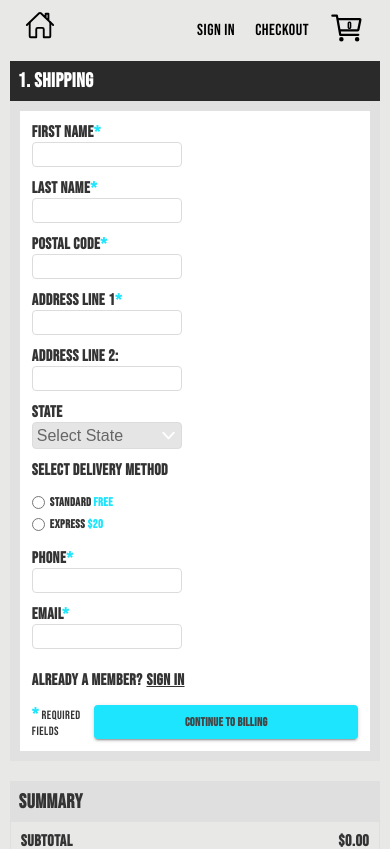
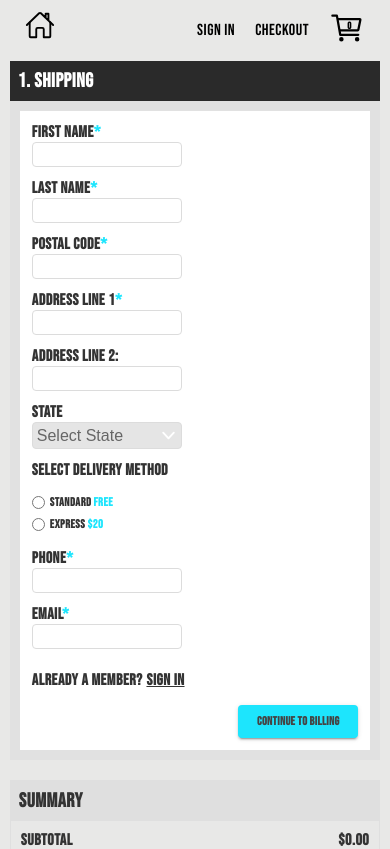
Before and after one commit to bartswierz/shopping-website, a React (Vite) app: page /checkout in a window 390 px wide. Shown: the top 849 px of the page. Built offline with nearby package versions, Linux system fonts and the light colour scheme; no server answers; the database is empty.

Commit message:
fixed checkout cart image & shipping-form button responsivesness

```diff
--- a/src/components/checkout-cart/checkout-cart.component.jsx
+++ b/src/components/checkout-cart/checkout-cart.component.jsx
@@ -35,8 +35,11 @@ const CheckoutCart = () => {
         {cartItems.map((item) => {
           return (
             <div className="checkout-item" key={item.id}>
-              <div>
+              {/* <div>
                 <div className="checkout-cart-image" style={{ backgroundImage: `url(${item.imageUrl})` }}></div>
+              </div> */}
+              <div className="checkout-cart-image-container">
+                <img src={item.imageUrl} alt="Cart Item" className="checkout-cart-image" />
               </div>
               <div className="checkout-cart-text">
                 <div>{item.brandName}</div>
--- a/src/components/checkout-cart/checkout-cart.styles.scss
+++ b/src/components/checkout-cart/checkout-cart.styles.scss
@@ -49,15 +49,20 @@ $fontColor: #333;
       width: 80%;
       border-bottom: 1px solid $sideContainerColor;
 
-      .checkout-cart-image {
-        // width: 50px;
-        // height: 50px;
-        max-width: 100%;
-        min-height: 100%;
-        background-size: cover;
-        // background-size: cover;
-        // background-size: contain;
-        background-position: center;
+      .checkout-cart-image-container {
+        // max-width: 70px;
+        // max-height: 70px;
+        max-width: 150px;
+        height: auto;
+
+        .checkout-cart-image {
+          width: 100%;
+          height: 100%;
+          min-width: 70px;
+          min-height: 70px;
+          object-fit: contain;
+          -o-object-fit: contain;
+        }
       }
 
       .checkout-cart-text {
--- a/src/components/routes/cart/cart.component.jsx
+++ b/src/components/routes/cart/cart.component.jsx
@@ -59,7 +59,7 @@ const Cart = () => {
                   <span>
                     <strong>{item.brandName}</strong>
                   </span>
-                  <span>
+                  <span className="cart-description-name">
                     <strong>{item.productName}</strong>
                   </span>
                   <span>
--- a/src/components/routes/cart/cart.styles.scss
+++ b/src/components/routes/cart/cart.styles.scss
@@ -115,8 +115,17 @@ $hoverColor: #7200e4;
       .cart-description {
         display: flex;
         flex-direction: column;
+
+        .cart-description-name {
+          max-width: 300px;
+          padding-right: 4rem;
+        }
       }
     }
+
+    // .cart-price {
+    // padding-left: 5px;
+    // }
 
     .cart-quantity {
       display: flex;
@@ -147,9 +156,10 @@ $hoverColor: #7200e4;
       justify-content: flex-end;
       width: 100%;
 
-      .cart-price {
-        padding-left: 5px;
-      }
+      // .cart-price {
+      //   padding-left: 5px;
+      //   margin-left: 3rem;
+      // }
 
       .cart-remove {
         cursor: pointer;
--- a/src/components/shipping-form/shipping-form.component.jsx
+++ b/src/components/shipping-form/shipping-form.component.jsx
@@ -172,15 +172,17 @@ const ShippingForm = () => {
         </div>
 
         <div className="form-footer">
-          <label>
+          {/* <label>
             <span className="highlight">*</span>
             <span className="required-text"> Required Fields</span>
-          </label>
+          </label> */}
 
           {/* Submit - Go to Billing */}
-          <Button type="submit" variant="contained" sx={buttonSX} className="cart-button">
-            CONTINUE TO BILLING
-          </Button>
+          <div className="shipping-form-button-container">
+            <Button type="submit" variant="contained" sx={buttonSX} className="cart-button">
+              CONTINUE TO BILLING
+            </Button>
+          </div>
         </div>
       </form>
     </div>
--- a/src/components/shipping-form/shipping-form.styles.scss
+++ b/src/components/shipping-form/shipping-form.styles.scss
@@ -117,7 +117,8 @@ $activeColor: #1ccbde;
 
     .form-footer {
       display: flex;
-      justify-content: space-between;
+      justify-content: flex-end;
+      // justify-content: space-between;
 
       .highlight {
         color: $primaryColor;
@@ -127,6 +128,12 @@ $activeColor: #1ccbde;
 
       .required-text {
         font-size: 1.2rem;
+      }
+
+      .shipping-form-button-container {
+        // min-width: 200px;
+        width: 100%;
+        max-width: 120px;
       }
     }
 
@@ -159,3 +166,15 @@ $activeColor: #1ccbde;
     }
   }
 }
+
+// @media screen and (max-width: 400px) {
+//   .checkout-shipping-container .checkout-form-container .form-footer {
+//     flex-direction: column-reverse;
+
+//     .shipping-form-button-container {
+//       max-width: 20rem;
+//       display: flex;
+//       justify-content: center;
+//     }
+//   }
+// }
```
